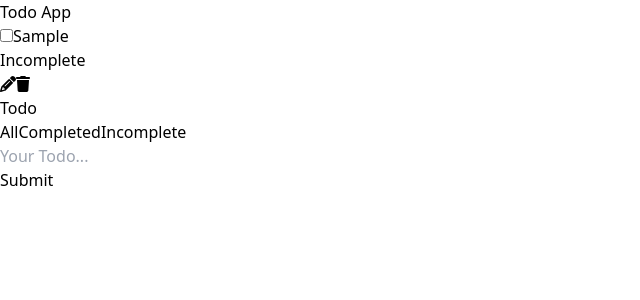
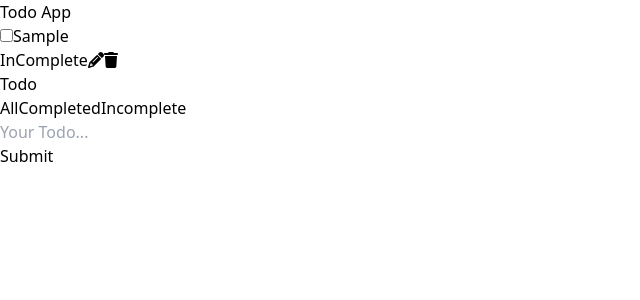
Before and after one commit to swatityagii/todoapp, a React (Vite) app: page / in a window 1280 px wide. Both pictures are taken after typing "Sample" into the empty fields and a click on the button "Submit". Shown: the top 300 px of the page, without its empty margins (0-640 px from the left). Built offline with nearby package versions, Linux system fonts and the light colour scheme.

Commit message:
fix comments and bugs in UI

```diff
--- a/src/App.jsx
+++ b/src/App.jsx
@@ -93,6 +93,9 @@ const App = () => {
           handleDeleteTodo={handleDeleteTodo}
           handleEditTodo={handleEditTodo}
           editTodoId={editTodoId}
+          handleAddTodo={handleAddTodo}
+          setIsEditMode={setIsEditMode}
+          setEditTodoId={setEditTodoId}
         />
 
         <h4 className=" w-full font-semibold">Todo</h4>
--- a/src/Components/Badges.jsx
+++ b/src/Components/Badges.jsx
@@ -1,19 +1,20 @@
 import PropTypes from "prop-types";
 
-function Badges({ completed }) {
+function Badges(props) {
+  const { completed, color, label } = props;
   return (
-    <>
-      {completed ? (
-        <span className={"bg-green-500 rounded-sm pl-1 pr-1 ml-3"}>Completed</span>
-      ) : (
-        <span className={"ml-3 rounded-sm pl-1 pr-1 bg-red-500 "}>Incomplete</span>
-      )}
-    </>
+    <span
+      className={`ml-3 rounded-sm pl-1 pr-1 text-white text-sm ${color} cursor-default`}
+    >
+      {label}
+      {completed}
+    </span>
   );
 }
-
 Badges.propTypes = {
   completed: PropTypes.bool.isRequired,
+  label: PropTypes.string.isRequired,
+  color: PropTypes.string.isRequired,
 };
 
 export default Badges;
--- a/src/Components/Icons.jsx
+++ b/src/Components/Icons.jsx
@@ -1,23 +1,21 @@
 import PropTypes from "prop-types";
 import { FontAwesomeIcon } from "@fortawesome/react-fontawesome";
-import { faPencilAlt, faTrash } from "@fortawesome/free-solid-svg-icons";
 
-function Icons({ onEdit, onDelete }) {
+function Icons(props) {
+  const { icon, color, onClick } = props;
+
   return (
-    <div className="flex text-white text-sm">
-      <span className="ml-3 text-sky-500" onClick={onEdit}>
-        <FontAwesomeIcon icon={faPencilAlt} />
-      </span>
-      <span className="text-red-500 ml-3" onClick={onDelete}>
-        <FontAwesomeIcon icon={faTrash} />
-      </span>
-    </div>
+    <FontAwesomeIcon
+      className={`ml-3 ${color}`}
+      icon={icon}
+      onClick={onClick}
+    />
   );
 }
-
 Icons.propTypes = {
-  onEdit: PropTypes.func.isRequired,
-  onDelete: PropTypes.func.isRequired,
+  icon: PropTypes.string.isRequired,
+  onClick: PropTypes.func.isRequired,
+  color: PropTypes.string.isRequired,
 };
 
 export default Icons;
--- a/src/Components/TodoForm.jsx
+++ b/src/Components/TodoForm.jsx
@@ -58,8 +58,8 @@ TodoForm.propTypes = {
   inputValue: PropTypes.string.isRequired,
   handleInputChange: PropTypes.func.isRequired,
   handleAddTodo: PropTypes.func.isRequired,
-  isEditMode: PropTypes.bool,
-  setIsEditMode: PropTypes.bool,
-  setEditTodoId: PropTypes.string.isRequired,
+  isEditMode: PropTypes.bool.isRequired,
+  setIsEditMode: PropTypes.func.isRequired,
+  setEditTodoId: PropTypes.func.isRequired,
 };
 export default TodoForm;
--- a/src/Components/TodoList.jsx
+++ b/src/Components/TodoList.jsx
@@ -2,6 +2,8 @@ import { Input } from "./Input";
 import PropTypes from "prop-types";
 import Badges from "./Badges";
 import Icons from "./Icons";
+
+import { faPencilAlt, faTrash } from "@fortawesome/free-solid-svg-icons";
 function TodoList(props) {
   const {
     todos,
@@ -9,7 +11,16 @@ function TodoList(props) {
     handleDeleteTodo,
     handleEditTodo,
     editTodoId,
+    handleAddTodo,
+    setIsEditMode,
+    setEditTodoId,
   } = props;
+
+  const handleEditDelete = (e) => {
+    handleAddTodo(e, false);
+    setIsEditMode(false);
+    setEditTodoId(null);
+  };
 
   return (
     <div className="flex flex-col w-full pt-3 pb-3 gap-3">
@@ -31,11 +42,25 @@ function TodoList(props) {
             />
             <span>{todo.name}</span>
           </div>
-          <div className="flex text-white text-sm">
-            <Badges completed={todo.completed} />
+          <div className="flex ">
+            {todo.completed ? (
+              <Badges color="bg-green-500" label="Completed" />
+            ) : (
+              <Badges color="bg-red-500" label="InComplete" />
+            )}
+
             <Icons
-              onEdit={() => handleEditTodo(todo.id)}
-              onDelete={() => handleDeleteTodo(todo.id)}
+              color="text-sky-500"
+              icon={faPencilAlt}
+              onClick={() => handleEditTodo(todo.id)}
+            />
+            <Icons
+              color="text-red-500"
+              icon={faTrash}
+              onClick={(e) => {
+                handleDeleteTodo(todo.id);
+                handleEditDelete(e);
+              }}
             />
           </div>
         </div>
@@ -54,6 +79,9 @@ TodoList.propTypes = {
   handleDeleteTodo: PropTypes.func.isRequired,
   handleEditTodo: PropTypes.func.isRequired,
   editTodoId: PropTypes.string.isRequired,
+  handleAddTodo: PropTypes.func.isRequired,
+  setIsEditMode: PropTypes.func.isRequired,
+  setEditTodoId: PropTypes.func.isRequired,
 };
 
 export default TodoList;
```
